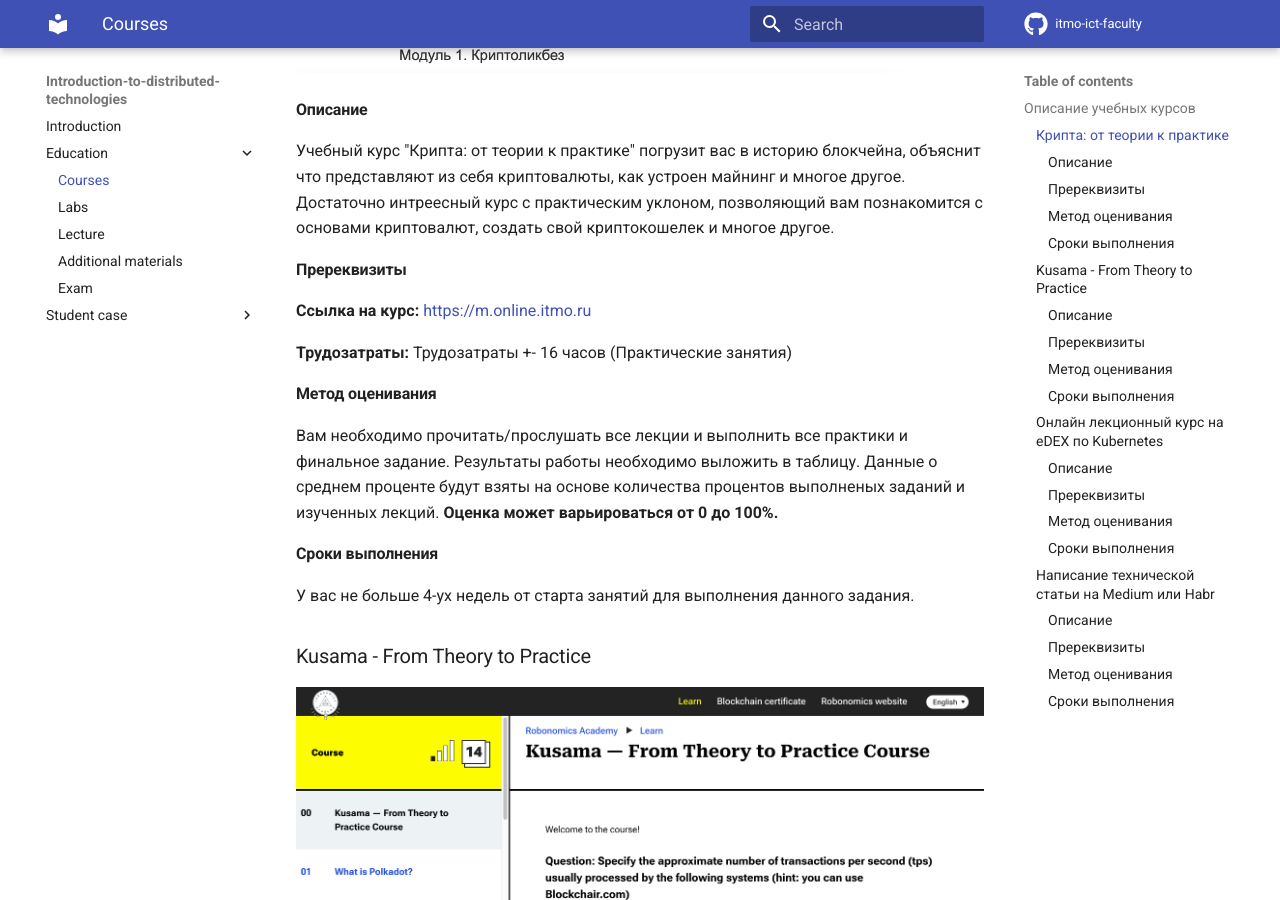
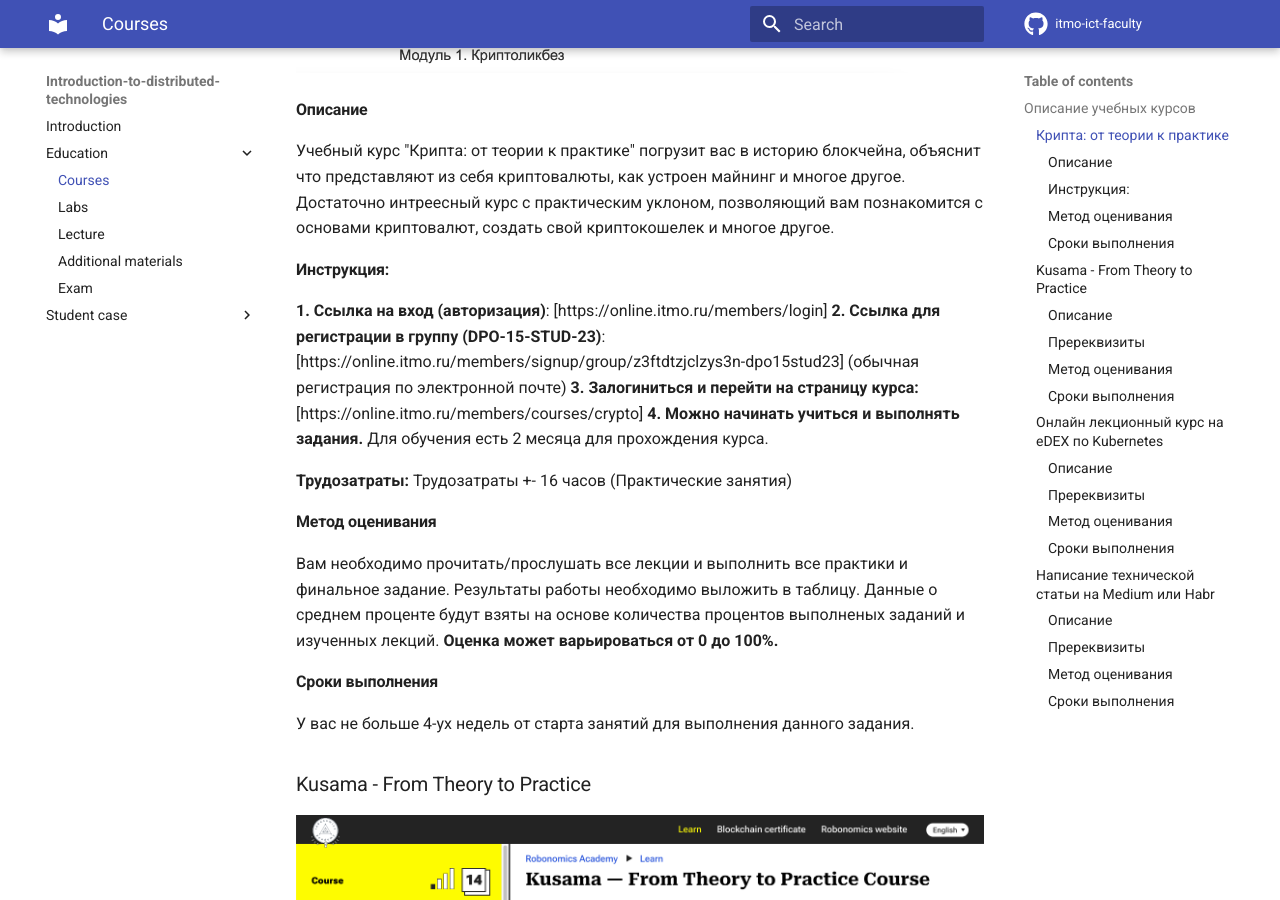
Before and after one commit to itmo-ict-faculty/introduction-to-distributed-technologies, an MkDocs documentation site: the page built from docs/education/courses.md, in a window 1280 px wide and 900 px high, scrolled down 548 px. Built offline with MkDocs 1.6.1 and Material for MkDocs 9.7.7, drawn with Linux system fonts in a browser that asks for light colours; comment, search, counter and statistics services are not loaded.

Commit message:
Updated courses.md

```diff
--- a/docs/education/courses.md
+++ b/docs/education/courses.md
@@ -8,8 +8,12 @@
 Учебный курс "Крипта: от теории к практике" погрузит вас в историю блокчейна, объяснит что представляют из себя криптовалюты, как устроен майнинг и многое другое.
 Достаточно интреесный курс с практическим уклоном, позволяющий вам познакомится с основами криптовалют, создать свой криптокошелек и многое другое.
 
-#### Пререквизиты
-**Ссылка на курс:** [https://m.online.itmo.ru](https://m.online.itmo.ru)
+#### Инструкция:
+
+**1. Ссылка на вход (авторизация)**: [https://online.itmo.ru/members/login]
+**2. Ссылка для регистрации в группу (DPO-15-STUD-23)**: [https://online.itmo.ru/members/signup/group/z3ftdtzjclzys3n-dpo15stud23] (обычная регистрация по электронной почте)
+**3. Залогиниться и перейти на страницу курса:** [https://online.itmo.ru/members/courses/crypto]
+**4. Можно начинать учиться и выполнять задания.** Для обучения есть 2 месяца для прохождения курса.
 
 **Трудозатраты:** Трудозатраты +- 16 часов (Практические занятия)
 
```
